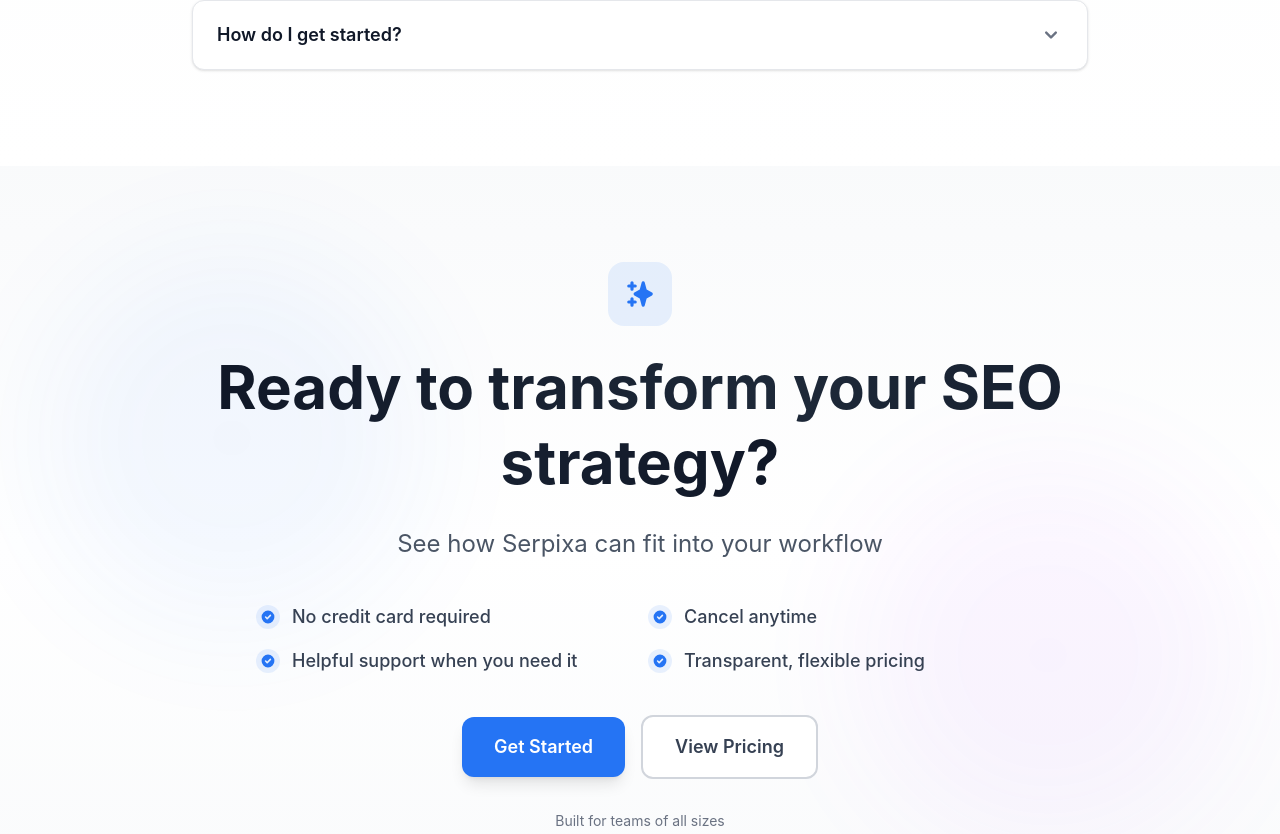
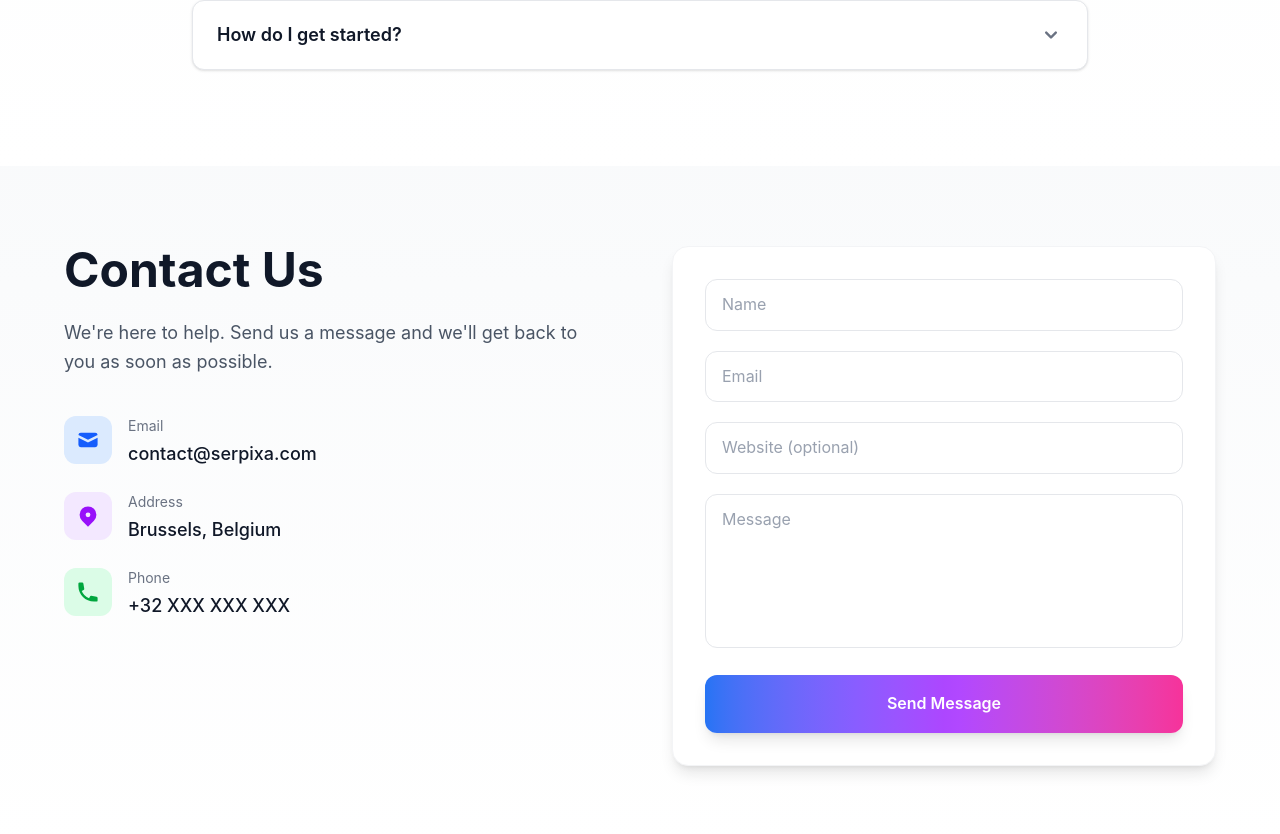
Before and after one commit to devtag2025/serpixa-frontend, a Next.js app: page / in a window 1280 px wide. Shown: the part 4626-5460 px from the top of the page. Built offline with nearby package versions, Linux system fonts and the light colour scheme; no server answers.

Commit message:
Add contact us section in landing and about us page

```diff
--- a/src/app/about-us/page.jsx
+++ b/src/app/about-us/page.jsx
@@ -9,6 +9,7 @@
   HiHeart,
   HiCheckCircle
 } from "react-icons/hi";
+import Contact from "@/components/landing/Contact";
 
 export default function AboutUsPage() {
   const { t } = useTranslation();
@@ -213,6 +214,9 @@
         </div>
       </section>
 
+      {/* Contact Section */}
+      <Contact />
+
       {/* CTA Section */}
       <section className="py-20 px-4 bg-gradient-to-b from-white via-gray-50 to-white">
         <div className="w-full max-w-5xl mx-auto text-center">
--- a/src/app/page.js
+++ b/src/app/page.js
@@ -4,6 +4,7 @@
 import Testimonials from "@/components/landing/Testimonials";
 import FAQ from "@/components/landing/FAQ";
 import CTASection from "@/components/landing/CTASection";
+import Contact from "@/components/landing/Contact";
 
 export default function Home() {
   return (
@@ -13,6 +14,7 @@
       <Pricing />
       <Testimonials />
       <FAQ />
+      <Contact />
       <CTASection />
     </>
   );
--- /dev/null
+++ b/src/components/landing/Contact.jsx
@@ -0,0 +1,138 @@
+"use client";
+import { useState } from "react";
+import { useTranslation } from "@/i18n/context";
+import { HiMail, HiLocationMarker, HiPhone } from "react-icons/hi";
+import { toast } from "react-hot-toast";
+
+export default function Contact() {
+  const { t } = useTranslation();
+  const [formData, setFormData] = useState({
+    name: "",
+    email: "",
+    website: "",
+    message: "",
+  });
+
+  const handleChange = (e) => {
+    const { name, value } = e.target;
+    setFormData((prev) => ({ ...prev, [name]: value }));
+  };
+
+  const handleSubmit = (e) => {
+    e.preventDefault();
+    // TODO: Implement actual form submission logic
+    toast.success(t("landing.contact.form.successMessage"));
+    setFormData({ name: "", email: "", website: "", message: "" });
+  };
+
+  const contactInfo = [
+    {
+      icon: HiMail,
+      label: t("landing.contact.email"),
+      value: "contact@serpixa.com",
+      color: "bg-blue-100 text-blue-600",
+    },
+    {
+      icon: HiLocationMarker,
+      label: t("landing.contact.address"),
+      value: "Brussels, Belgium",
+      color: "bg-purple-100 text-purple-600",
+    },
+    {
+      icon: HiPhone,
+      label: t("landing.contact.phone"),
+      value: "+32 XXX XXX XXX",
+      color: "bg-green-100 text-green-600",
+    },
+  ];
+
+  return (
+    <section id="contact" className="py-20 px-4 bg-gradient-to-b from-gray-50 to-white">
+      <div className="w-full max-w-6xl mx-auto">
+        <div className="grid lg:grid-cols-2 gap-12 lg:gap-16 items-start">
+          {/* Left Side - Contact Info */}
+          <div>
+            <h2 className="text-4xl md:text-5xl font-bold text-gray-900 mb-6">
+              {t("landing.contact.title")}
+            </h2>
+            <p className="text-lg text-gray-600 mb-10 leading-relaxed">
+              {t("landing.contact.subtitle")}
+            </p>
+
+            <div className="space-y-6">
+              {contactInfo.map((info, index) => {
+                const Icon = info.icon;
+                return (
+                  <div key={index} className="flex items-start gap-4">
+                    <div className={`w-12 h-12 rounded-xl ${info.color} flex items-center justify-center flex-shrink-0`}>
+                      <Icon className="w-6 h-6" />
+                    </div>
+                    <div>
+                      <p className="text-sm text-gray-500 mb-1">{info.label}</p>
+                      <p className="text-lg font-medium text-gray-900">{info.value}</p>
+                    </div>
+                  </div>
+                );
+              })}
+            </div>
+          </div>
+
+          {/* Right Side - Contact Form */}
+          <div className="bg-white rounded-2xl p-8 shadow-lg border border-gray-100">
+            <form onSubmit={handleSubmit} className="space-y-5">
+              <div>
+                <input
+                  type="text"
+                  name="name"
+                  value={formData.name}
+                  onChange={handleChange}
+                  placeholder={t("landing.contact.form.name")}
+                  required
+                  className="w-full px-4 py-3 rounded-xl border border-gray-200 focus:border-primary focus:ring-2 focus:ring-primary/20 outline-none transition-all duration-200 text-gray-900 placeholder-gray-400"
+                />
+              </div>
+              <div>
+                <input
+                  type="email"
+                  name="email"
+                  value={formData.email}
+                  onChange={handleChange}
+                  placeholder={t("landing.contact.form.email")}
+                  required
+                  className="w-full px-4 py-3 rounded-xl border border-gray-200 focus:border-primary focus:ring-2 focus:ring-primary/20 outline-none transition-all duration-200 text-gray-900 placeholder-gray-400"
+                />
+              </div>
+              <div>
+                <input
+                  type="url"
+                  name="website"
+                  value={formData.website}
+                  onChange={handleChange}
+                  placeholder={t("landing.contact.form.website")}
+                  className="w-full px-4 py-3 rounded-xl border border-gray-200 focus:border-primary focus:ring-2 focus:ring-primary/20 outline-none transition-all duration-200 text-gray-900 placeholder-gray-400"
+                />
+              </div>
+              <div>
+                <textarea
+                  name="message"
+                  value={formData.message}
+                  onChange={handleChange}
+                  placeholder={t("landing.contact.form.message")}
+                  required
+                  rows={5}
+                  className="w-full px-4 py-3 rounded-xl border border-gray-200 focus:border-primary focus:ring-2 focus:ring-primary/20 outline-none transition-all duration-200 text-gray-900 placeholder-gray-400 resize-none"
+                />
+              </div>
+              <button
+                type="submit"
+                className="w-full py-4 px-6 bg-gradient-to-r from-primary via-purple-500 to-pink-500 text-white font-semibold rounded-xl shadow-lg hover:shadow-xl transition-all duration-300 hover:scale-[1.02] hover:opacity-90"
+              >
+                {t("landing.contact.form.submit")}
+              </button>
+            </form>
+          </div>
+        </div>
+      </div>
+    </section>
+  );
+}
--- a/src/i18n/locales/en.json
+++ b/src/i18n/locales/en.json
@@ -128,6 +128,21 @@
       "startTrial": "Get Started",
       "viewPricing": "View Pricing",
       "trustText": "Built for teams of all sizes"
+    },
+    "contact": {
+      "title": "Contact Us",
+      "subtitle": "We're here to help. Send us a message and we'll get back to you as soon as possible.",
+      "email": "Email",
+      "address": "Address",
+      "phone": "Phone",
+      "form": {
+        "name": "Name",
+        "email": "Email",
+        "website": "Website (optional)",
+        "message": "Message",
+        "submit": "Send Message",
+        "successMessage": "Message sent! We'll get back to you soon."
+      }
     },
     "footer": {
       "description": "All the tools you need to perfect your SEO and AI visibility. Own traditional and AI search with a powerful platform.",
--- a/src/i18n/locales/fr.json
+++ b/src/i18n/locales/fr.json
@@ -128,6 +128,21 @@
       "startTrial": "Commencer",
       "viewPricing": "Voir les tarifs",
       "trustText": "Conçu pour des équipes de toutes tailles"
+    },
+    "contact": {
+      "title": "Contactez-nous",
+      "subtitle": "Nous sommes là pour vous aider. Envoyez-nous un message et nous vous répondrons dès que possible.",
+      "email": "Email",
+      "address": "Adresse",
+      "phone": "Téléphone",
+      "form": {
+        "name": "Nom",
+        "email": "Email",
+        "website": "Site web (optionnel)",
+        "message": "Message",
+        "submit": "Envoyer le message",
+        "successMessage": "Message envoyé ! Nous vous répondrons bientôt."
+      }
     },
     "footer": {
       "description": "Tous les outils dont vous avez besoin pour perfectionner votre référencement SEO et votre visibilité IA. Maîtrisez la recherche traditionnelle et IA avec une plateforme puissante.",
--- a/src/i18n/locales/nl.json
+++ b/src/i18n/locales/nl.json
@@ -128,6 +128,21 @@
       "startTrial": "Aan de slag",
       "viewPricing": "Bekijk prijzen",
       "trustText": "Ontworpen voor teams van elke omvang"
+    },
+    "contact": {
+      "title": "Contacteer ons",
+      "subtitle": "We zijn er om te helpen. Stuur ons een bericht en we nemen zo snel mogelijk contact met u op.",
+      "email": "E-mail",
+      "address": "Adres",
+      "phone": "Telefoon",
+      "form": {
+        "name": "Naam",
+        "email": "E-mail",
+        "website": "Website (optioneel)",
+        "message": "Bericht",
+        "submit": "Bericht versturen",
+        "successMessage": "Bericht verzonden! We nemen snel contact met u op."
+      }
     },
     "footer": {
       "description": "Alle tools die u nodig heeft om uw SEO en AI-zichtbaarheid te perfectioneren. Beheer traditioneel en AI-zoeken met een krachtig platform.",
```
